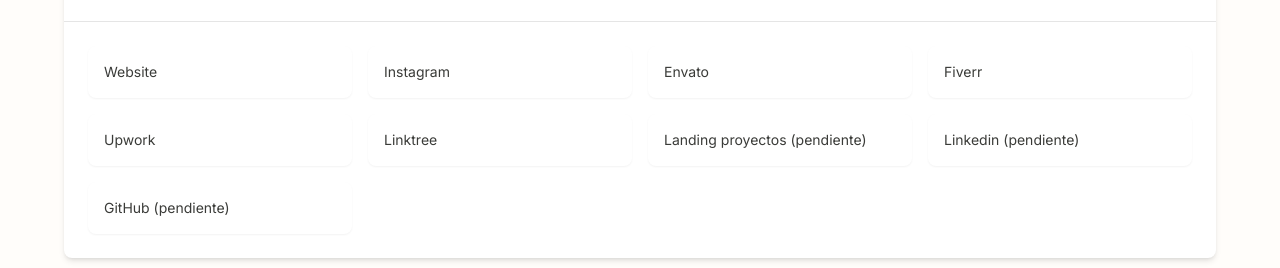
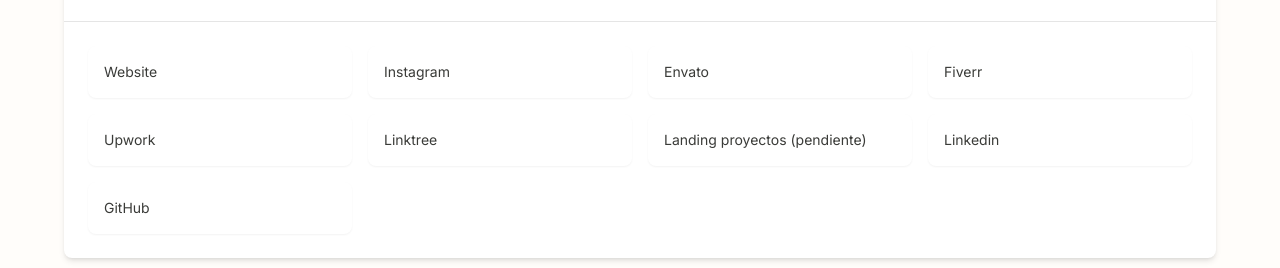
Before and after one commit to veronicaagarcia/guia-de-marca-innovateproweb, an Astro site: page / in a window 1280 px wide. Shown: the part 1125-1393 px from the top of the page. Built offline with nearby package versions, Linux system fonts and the light colour scheme; Astro itself is replaced by a stand-in of ours; a web font is replaced by a local one.

Commit message:
se agregan link de linkedin e github

```diff
--- a/src/pages/index.astro
+++ b/src/pages/index.astro
@@ -76,14 +76,14 @@
 					  </li>
 
 					  <li class="flex items-center p-4 bg-white rounded-lg shadow-sm hover:text-accent2">
-						<a class="text-sm font-medium"  href='https://www.instagram.com/innovateproweb/' target="_blank" rel="noopener noreferrer" style="font-family: 'Inter', sans-serif;">
-						Linkedin (pendiente)
+						<a class="text-sm font-medium"  href='https://www.linkedin.com/in/innovateproweb/' target="_blank" rel="noopener noreferrer" style="font-family: 'Inter', sans-serif;">
+						Linkedin
 						</a>
 					  </li>
 
 					  <li class="flex items-center p-4 bg-white rounded-lg shadow-sm hover:text-accent2">
-						<a class="text-sm font-medium"  href='https://www.instagram.com/innovateproweb/' target="_blank" rel="noopener noreferrer" style="font-family: 'Inter', sans-serif;">
-						GitHub (pendiente)
+						<a class="text-sm font-medium"  href='https://github.com/INNOVATEProweb2' target="_blank" rel="noopener noreferrer" style="font-family: 'Inter', sans-serif;">
+						GitHub
 						</a>
 					  </li>
 				  </ul>
```
